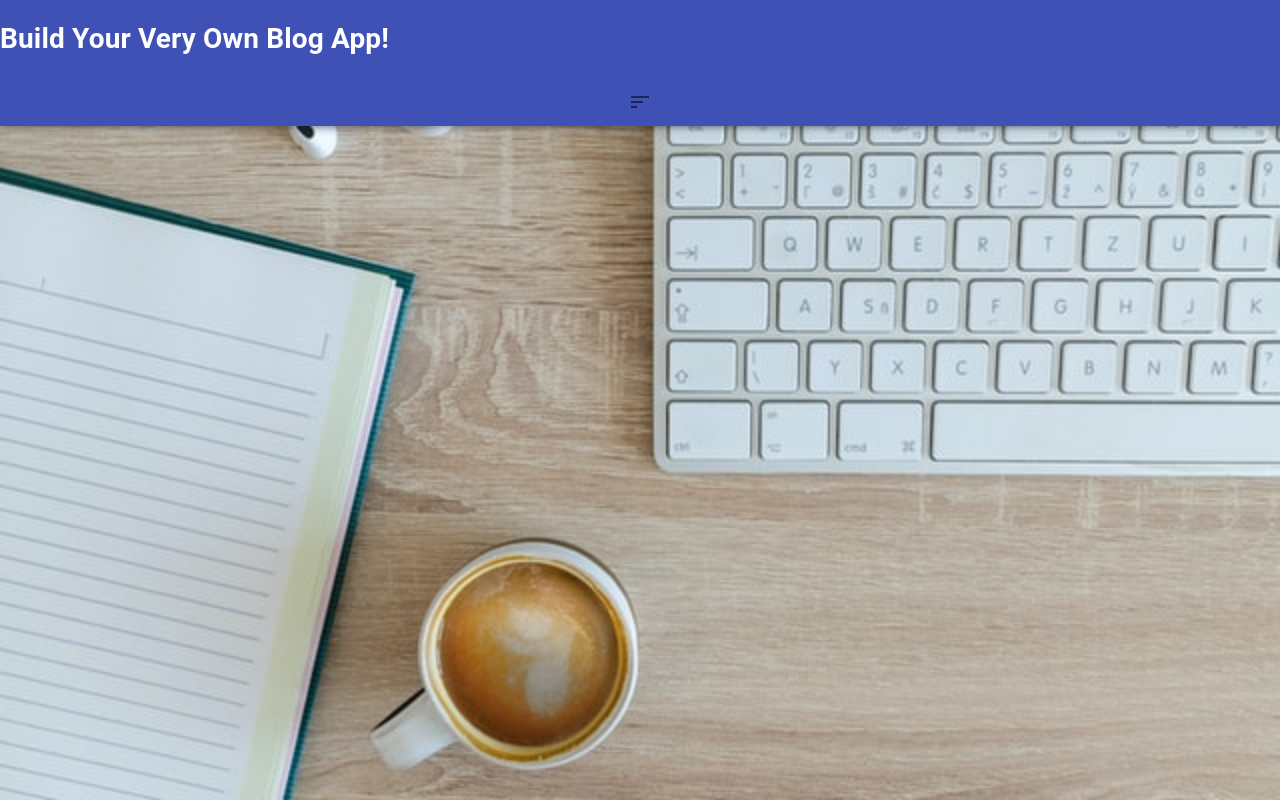
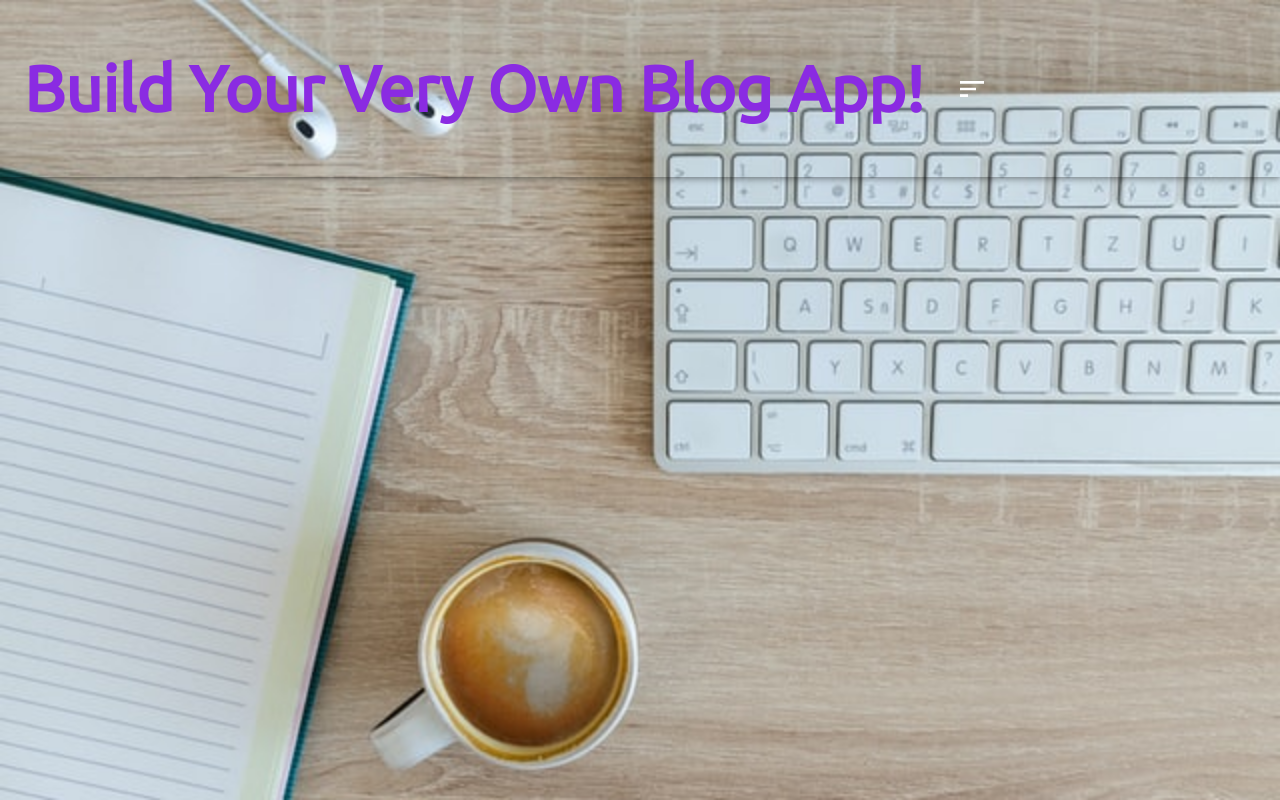
Before and after one commit to Christinekrm02/a-bloggers-life-crm, a React (Create React App) app: page / in a window 1280 px wide. Built offline with nearby package versions, Linux system fonts and the light colour scheme.

Commit message:
Apply styles to AppBar

```diff
--- a/public/index.html
+++ b/public/index.html
@@ -24,6 +24,9 @@
       work correctly both with client-side routing and a non-root public URL.
       Learn how to configure a non-root public URL by running `npm run build`.
     -->
+    <!--Google Fonts-->
+    <link rel="preconnect" href="https://fonts.gstatic.com">
+<link href="https://fonts.googleapis.com/css2?family=Ubuntu&display=swap" rel="stylesheet">
     <title>React App</title>
   </head>
   <body>
--- a/src/components/header.js
+++ b/src/components/header.js
@@ -1,18 +1,38 @@
 import React from "react";
-import { AppBar, IconButton, makeStyles } from "@material-ui/core";
+import { AppBar, IconButton, makeStyles, Toolbar } from "@material-ui/core";
 import SortIcon from "@material-ui/icons/Sort";
 
-const useStyles = makeStyles(theme => ({}));
+const useStyles = makeStyles(theme => ({
+  appbar: {
+    background: "none",
+    fontFamily: "Ubuntu, sans-serif",
+  },
+  appbarTitle: {
+    flexGrow: "1",
+    color: "#8A2BE2",
+    fontSize: "4rem",
+  },
+  appbarWrapper: {
+    width: "80%",
+    margin: "0",
+  },
+  icon: {
+    color: "#fff",
+    fontSize: "2rem",
+  },
+}));
 
 export default function Header() {
   const classes = useStyles();
   return (
     <div>
-      <AppBar>
-        <h1>Build Your Very Own Blog App!</h1>
-        <IconButton>
-          <SortIcon />
-        </IconButton>
+      <AppBar className={classes.appbar}>
+        <Toolbar className={classes.appbarWrapper}>
+          <h1 className={classes.appbarTitle}>Build Your Very Own Blog App!</h1>
+          <IconButton>
+            <SortIcon className={classes.icon} />
+          </IconButton>
+        </Toolbar>
       </AppBar>
     </div>
   );
```
